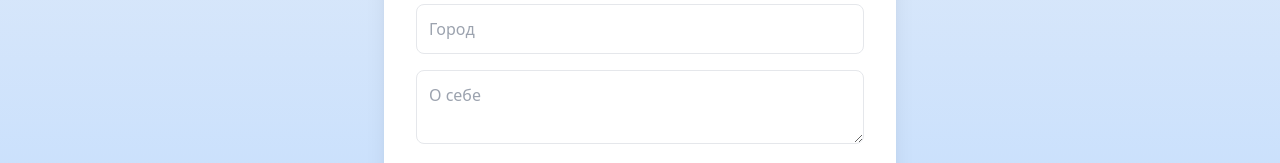
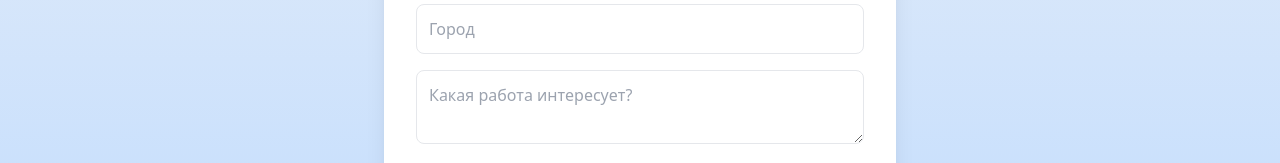
Before and after one commit to Rio1100/tt, a plain HTML site: page index.html in a window 1280 px wide. Shown: the part 450-613 px from the top of the page. Drawn offline with nearby package versions, Linux system fonts and the light colour scheme.

Commit message:
Update index.html

```diff
--- a/index.html
+++ b/index.html
@@ -16,7 +16,7 @@
             <input type="email" placeholder="Email" class="w-full p-3 border rounded-lg focus:ring focus:ring-blue-300">
             <input type="text" placeholder="Телефон" class="w-full p-3 border rounded-lg focus:ring focus:ring-blue-300">
             <input type="text" placeholder="Город" class="w-full p-3 border rounded-lg focus:ring focus:ring-blue-300">
-            <textarea placeholder="О себе" class="w-full p-3 border rounded-lg focus:ring focus:ring-blue-300"></textarea>
+            <textarea placeholder="Какая работа интересует?" class="w-full p-3 border rounded-lg focus:ring focus:ring-blue-300"></textarea>
             <button type="submit" class="w-full bg-blue-500 text-white py-3 rounded-lg hover:bg-blue-700">Отправить</button>
         </form>
     </div>
```
